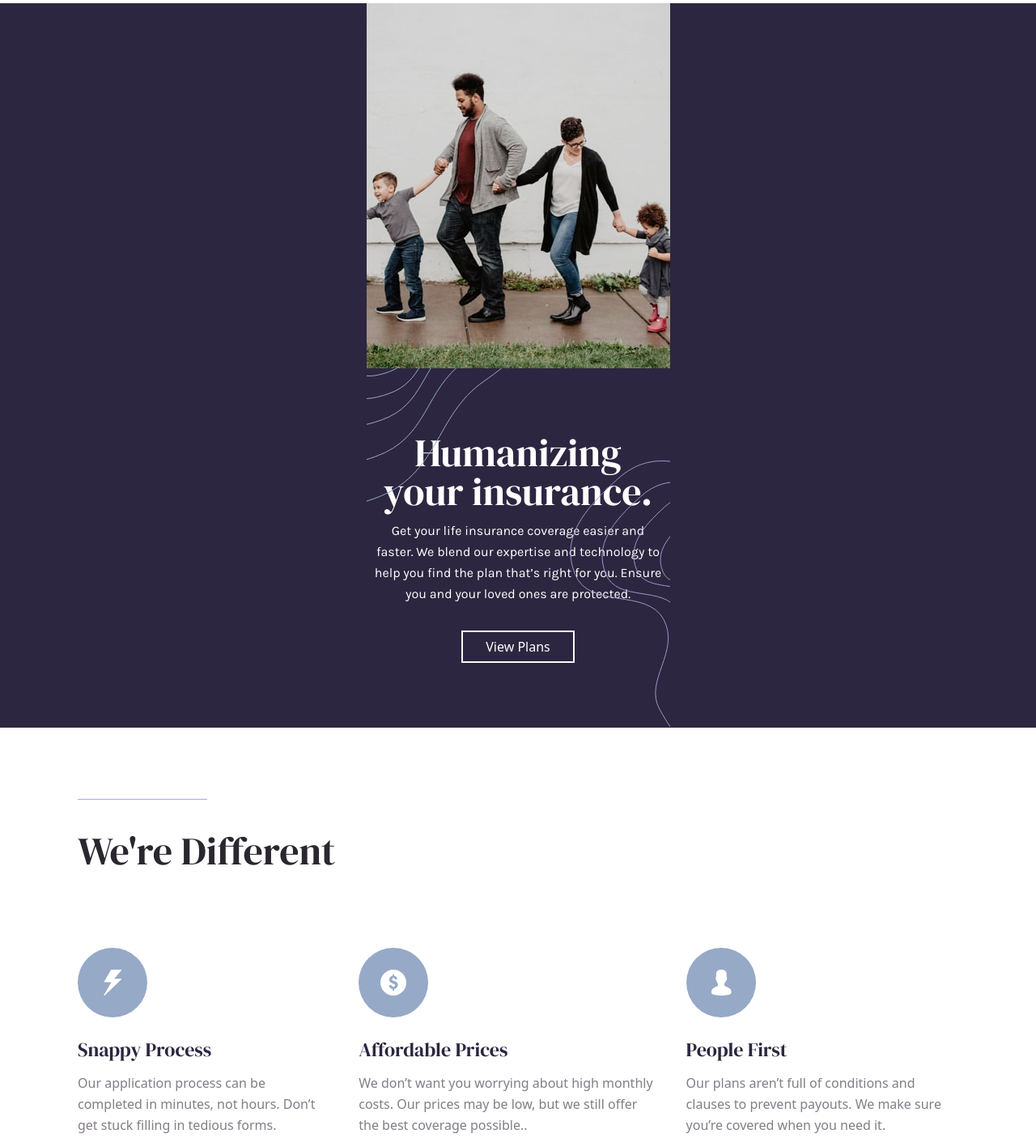
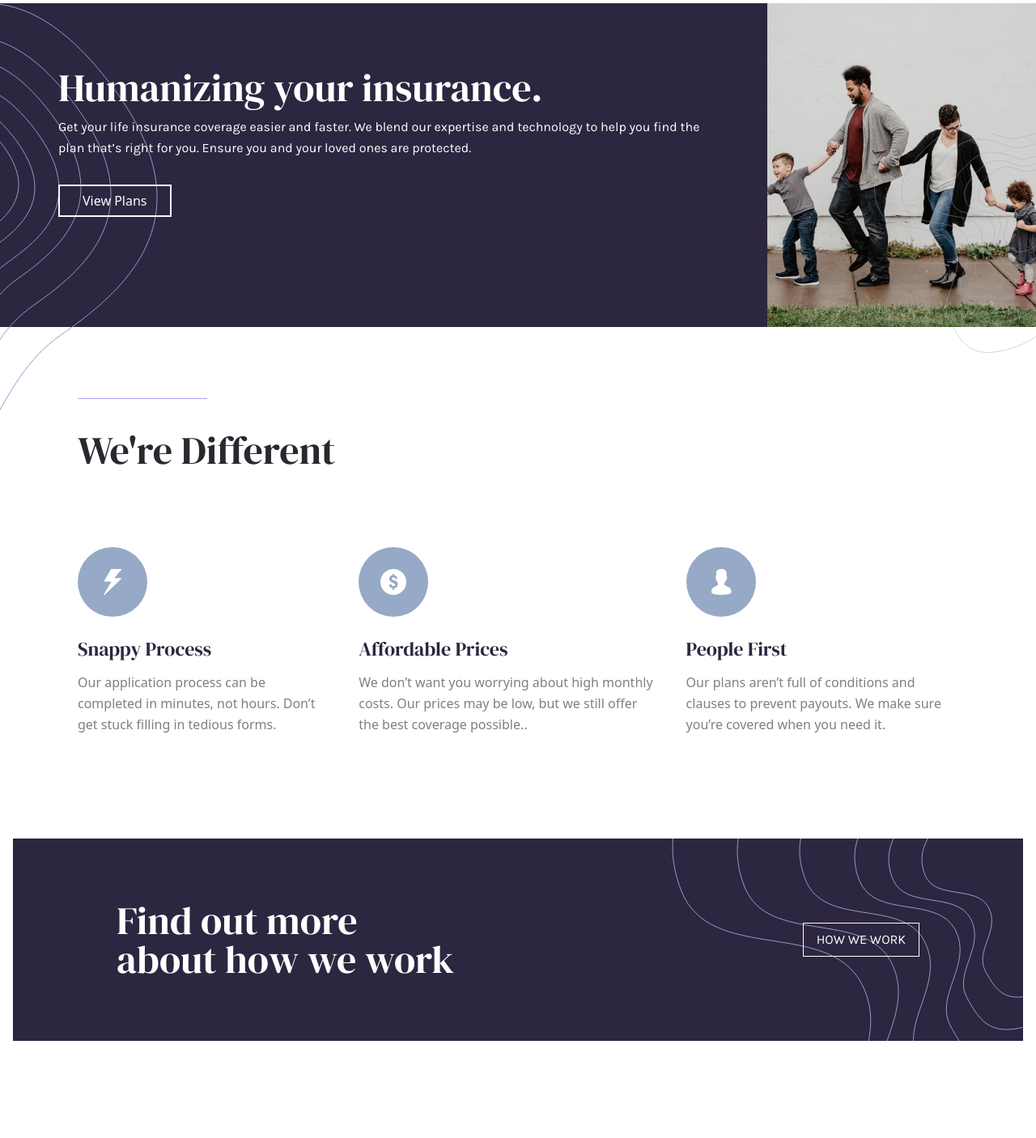
Before and after one commit to mandriva19/insure-landing-page, a website: page index.html in a window 1280 px wide. Shown: the part 78-1484 px from the top of the page at 81% size. Drawn offline with Linux system fonts and the light colour scheme.

Commit message:
about 90% complete
everything styled. except main area because it sucks and few alignment issues with max-width 1440px things. I'm completely dead today. will finish up tomorrow or day after that

```diff
--- a/index.html
+++ b/index.html
@@ -105,33 +105,56 @@
     <!-- END mobile menu -->
 
     <!-- hero/main section -->
-    <main class="bg-dark-violet">
-      <div class="mx-auto max-w-[375px]">
+    <main class="relative z-10 bg-dark-violet">
+      <div class="md:flex md:flex-row-reverse">
+        <div>
+          <!-- mobile img hidden from md -->
           <img
-          class="mx-auto"
+            class="mx-auto md:hidden"
             src="./images/image-intro-mobile.jpg"
             alt="picture with two kids, man and women, holding each others hands "
           />
+          <!-- desktop img hidden by default / shown from md -->
+          <img
+            class="hidden md:block"
+            src="./images/image-intro-desktop.jpg"
+            alt="picture with two kids, man and women, holding each others hands"
+          />
+        </div>
 
-        <div class="relative px-2 py-20 text-center text-white">
+        <div
+          class="px-2 py-20 text-center text-white md:mx-8 md:text-left lg:mx-16"
+        >
           <img
-            class="absolute left-0 top-0"
+            class="absolute left-0 top-0 md:hidden"
             src="./dist/images/patterns/bg-pattern-intro-left-mobile.svg"
+          />
+          <img
+            class="absolute left-0 top-0 z-20 hidden md:block"
+            src="./dist/images/patterns/bg-pattern-intro-left-desktop.svg"
           />
 
           <img
-            class="absolute bottom-0 right-0"
+            class="absolute bottom-0 right-0 md:hidden"
             src="./images/patterns/bg-pattern-intro-right-mobile.svg"
           />
 
+          <img
+            class="absolute right-0 top-40 hidden md:block"
+            width="200"
+            src="./images/patterns/bg-pattern-intro-right-desktop.svg"
+          />
+
+          <div class="relative z-30">
             <h1 class="font-dm text-5xl">Humanizing your insurance.</h1>
             <p class="mb-8 mt-3 font-karla leading-relaxed">
               Get your life insurance coverage easier and faster. We blend our
-            expertise and technology to help you find the plan that’s right for
-            you. Ensure you and your loved ones are protected.
+              expertise and technology to help you find the plan that’s right
+              for you. Ensure you and your loved ones are protected.
             </p>
+          </div>
           <button
-            class="border-2 border-very-light-gray bg-transparent px-7 py-1.5 text-base capitalize transition-all duration-75 hover:md:bg-very-light-gray hover:md:text-dark-violet"
+            class="relative z-50 border-2 border-very-light-gray bg-transparent px-7 py-1.5 text-base capitalize transition-all duration-75 hover:md:bg-very-light-gray hover:md:text-dark-violet"
           >
             view plans
           </button>
@@ -209,14 +232,26 @@
     <section class="mx-4 mb-32">
       <div class="mx-auto max-w-screen-fixed-width">
         <div
-          class="new-wrapper bg-dark-violet bg-mobile-pattern-how-we-work bg-contain bg-right-top bg-no-repeat py-20 text-center lg:flex lg:flex-wrap lg:items-center lg:justify-between lg:px-32"
+          class="relative z-10 bg-dark-violet py-[4.8rem] text-center lg:flex lg:flex-wrap lg:items-center lg:justify-between lg:px-32"
         >
-          <h1 class="bg-dark-violet font-dm text-5xl text-white lg:text-left">
+          <img
+            class="absolute right-0 top-0 z-20 lg:hidden"
+            src="./images/patterns/bg-pattern-how-we-work-mobile.svg"
+            alt=""
+          />
+          <img
+            class="absolute right-0 top-0 z-20 hidden lg:block"
+            src="./images/patterns/bg-pattern-how-we-work-desktop.svg"
+            alt=""
+          />
+          <h1
+            class="z-50 bg-dark-violet font-dm text-5xl text-white lg:text-left"
+          >
             Find out more <br />
             about how we work
           </h1>
           <button
-            class="mt-10 border border-white bg-transparent px-4 py-2 font-karla uppercase text-white transition-all duration-100 hover:md:bg-very-light-gray hover:md:text-dark-violet lg:mt-0"
+            class="relative z-50 mt-10 border border-white bg-transparent px-4 py-2 font-karla uppercase text-white transition-all duration-100 hover:md:bg-very-light-gray hover:md:text-dark-violet lg:mt-0"
           >
             how we work
           </button>
--- a/style-index.html
+++ /dev/null
@@ -1,85 +0,0 @@
-<!DOCTYPE html>
-<html lang="en">
-<head>
-  <meta charset="UTF-8">
-  <meta name="viewport" content="width=device-width, initial-scale=1.0"> <!-- displays site properly based on user's device -->
-
-  <link rel="icon" type="image/png" sizes="32x32" href="./images/favicon-32x32.png">
-
-  <title>Frontend Mentor | Insure landing page</title>
-
-  <!-- Feel free to remove these styles or customise in your own stylesheet 👍 -->
-  <style>
-    .attribution { font-size: 11px; text-align: center; }
-    .attribution a { color: hsl(228, 45%, 44%); }
-  </style>
-</head>
-<body>
-
-  How we work
-  Blog
-  Account
-  View plans
-
-  Humanizing your insurance.
-
-  Get your life insurance coverage easier and faster. We blend our expertise
-  and technology to help you find the plan that’s right for you. Ensure you
-  and your loved ones are protected.
-
-  View plans
-
-  We’re different
-
-  Snappy Process
-
-  Our application process can be completed in minutes, not hours. Don’t get
-  stuck filling in tedious forms.
-
-  Affordable Prices
-
-  We don’t want you worrying about high monthly costs. Our prices may be low,
-  but we still offer the best coverage possible.
-
-  People First
-
-  Our plans aren’t full of conditions and clauses to prevent payouts. We make
-  sure you’re covered when you need it.
-
-  Find out more about how we work
-
-  How we work
-
-  Our company
-
-  How we work
-  Why Insure?
-  View plans
-  Reviews
-
-  Help me
-
-  FAQ
-  Terms of use
-  Privacy policy
-  Cookies
-
-  Contact
-
-  Sales
-  Support
-  Live chat
-
-  Others
-
-  Careers
-  Press
-  Licenses
-
-
-  <div class="attribution">
-    Challenge by <a href="https://www.frontendmentor.io?ref=challenge" target="_blank">Frontend Mentor</a>.
-    Coded by <a href="#">Your Name Here</a>.
-  </div>
-</body>
-</html>
```
Also changed, not shown: dist/output.css. Lines whose indentation alone changed are shown as unchanged.
